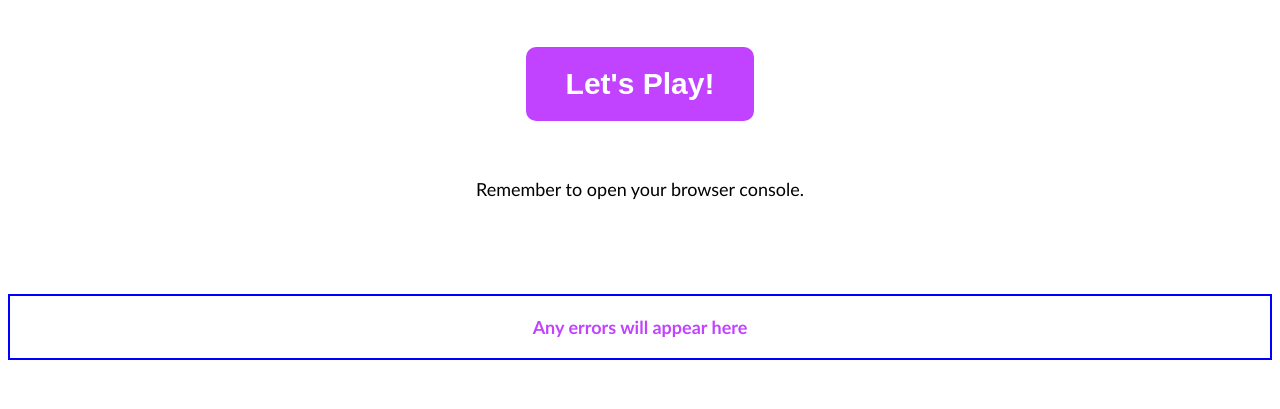
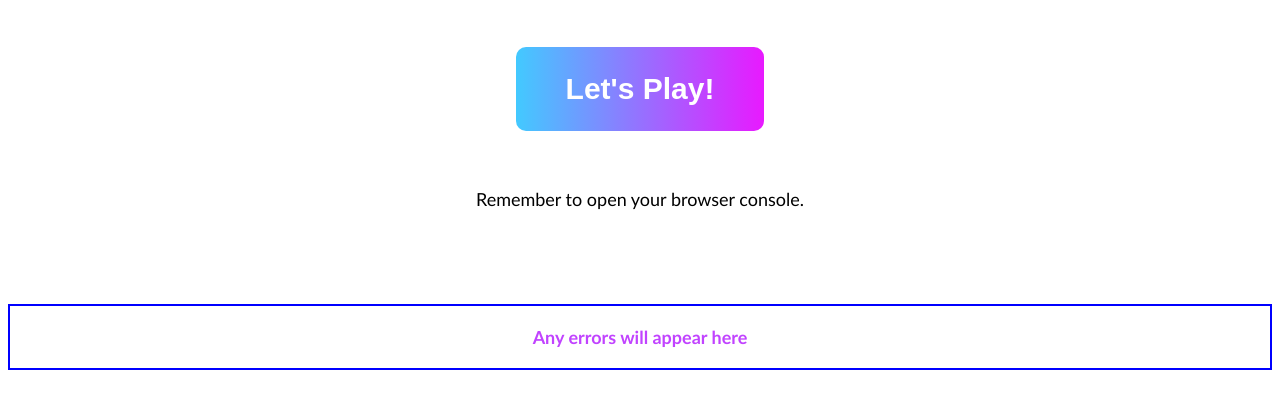
Before and after one commit to Kwadwo-Firempong-Boakye/Project-Rock-Paper-Scissors, a plain HTML site: page Rock-Paper-Scissors.html in a window 1280 px wide. In both pictures the pointer is over the button "Let's Play!". Shown: the part 137-546 px from the top of the page. Drawn offline with Linux system fonts and the light colour scheme.

Commit message:
Add mouse hover properties  to button

```diff
--- a/Rock-Paper-Scissors.html
+++ b/Rock-Paper-Scissors.html
@@ -31,6 +31,12 @@
             padding: 20px 40px;
             font-size: 30px;
             font-weight: bold;
+            transition: 0.3s;
+        }
+
+        button:hover{
+            background: linear-gradient(90deg, hsla(197, 100%, 63%, 1) 0%, hsla(294, 100%, 55%, 1) 100%);
+            padding: 25px 50px;
         }
 
         p{
```
